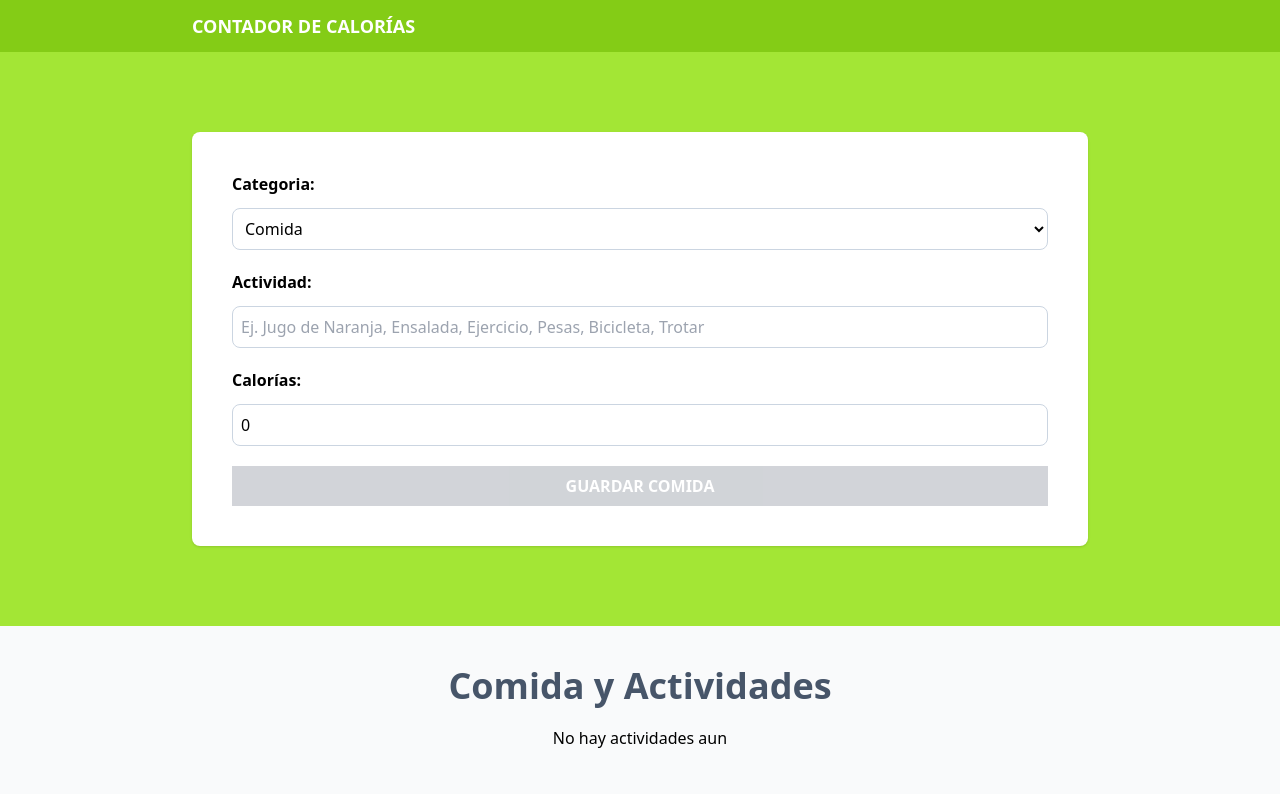
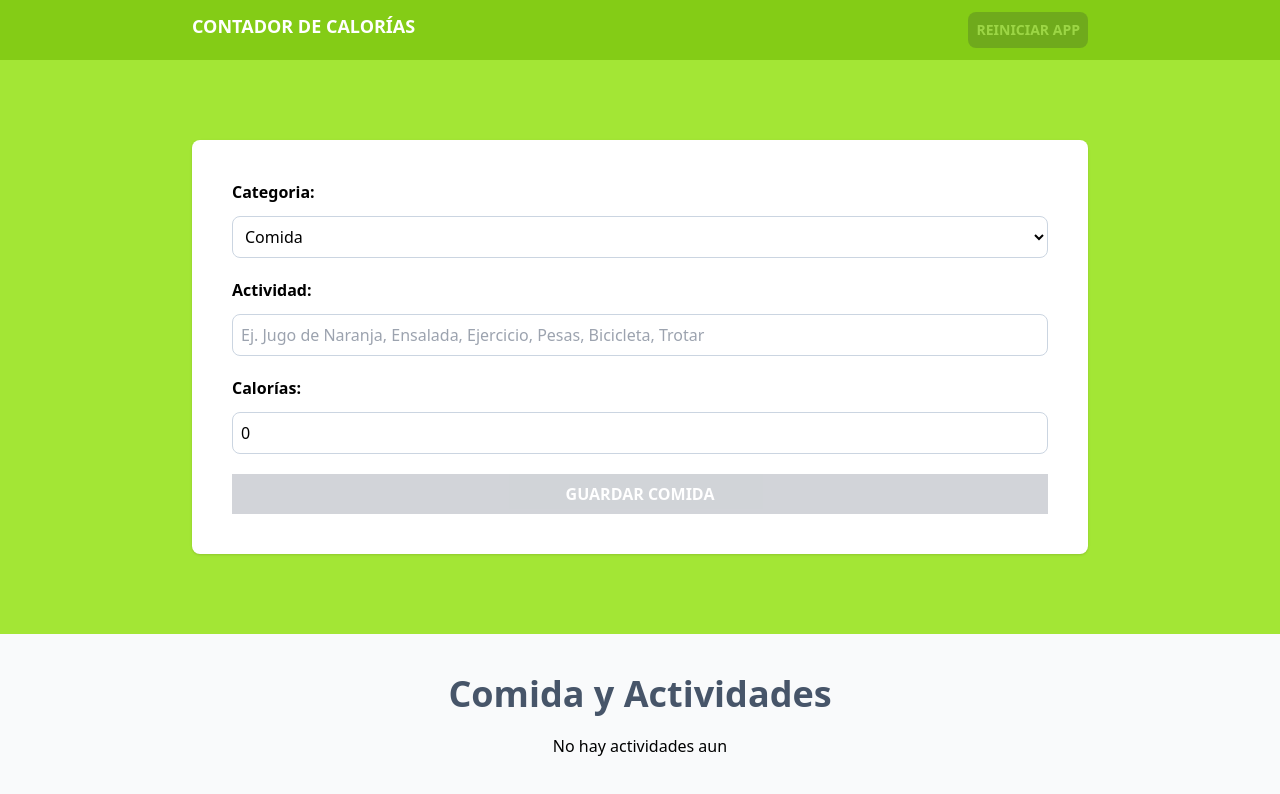
Before and after one commit to MauroQuiroga99/calorie-tracking, a React (Vite) app: page / in a window 1280 px wide. Shown: the top 794 px of the page. Built offline with nearby package versions, Linux system fonts and the light colour scheme.

Commit message:
crear acción para reiniciar la app

```diff
--- a/src/App.tsx
+++ b/src/App.tsx
@@ -1,4 +1,4 @@
-import { useReducer, useEffect } from "react";
+import { useReducer, useEffect, useMemo } from "react";
 import Form from "./components/Form";
 import { activityReducer, initialState } from "./reducers/activityReducer";
 import ActivityList from "./components/ActivityList";
@@ -9,6 +9,12 @@
   useEffect(() => {
     localStorage.setItem("activities", JSON.stringify(state.activities));
   }, [state.activities]);
+
+  const canRestartApp = useMemo(
+    () => state.activities.length > 0,
+    [state.activities]
+  );
+
   return (
     <>
       <header className="bg-lime-500 py-3">
@@ -16,6 +22,13 @@
           <h1 className="text-center text-lg font-bold text-white uppercase">
             Contador de calorías
           </h1>
+          <button
+            className="bg-gray-800 hover:bg-gray-900 p-2 font-bold uppercase text-white cursor-pointer rounded-lg text-sm disabled:opacity-20"
+            disabled={!canRestartApp}
+            onClick={() => dispatch({ type: "restart-app" })}
+          >
+            Reiniciar App
+          </button>
         </div>
       </header>
       <section className="bg-lime-400 py-20 px-5">
--- a/src/reducers/activityReducer.ts
+++ b/src/reducers/activityReducer.ts
@@ -3,7 +3,8 @@
 export type ActivityActions =
   | { type: "save-activity"; payload: { newActivity: Activity } }
   | { type: "set-activeId"; payload: { id: Activity["id"] } }
-  | { type: "delete-activity"; payload: { id: Activity["id"] } };
+  | { type: "delete-activity"; payload: { id: Activity["id"] } }
+  | { type: "restart-app" };
 
 export type ActivityState = {
   activities: Activity[];
@@ -54,5 +55,12 @@
       ),
     };
   }
+
+  if (action.type === "restart-app") {
+    return {
+      activities: [],
+      activeId: "",
+    };
+  }
   return state;
 };
```
